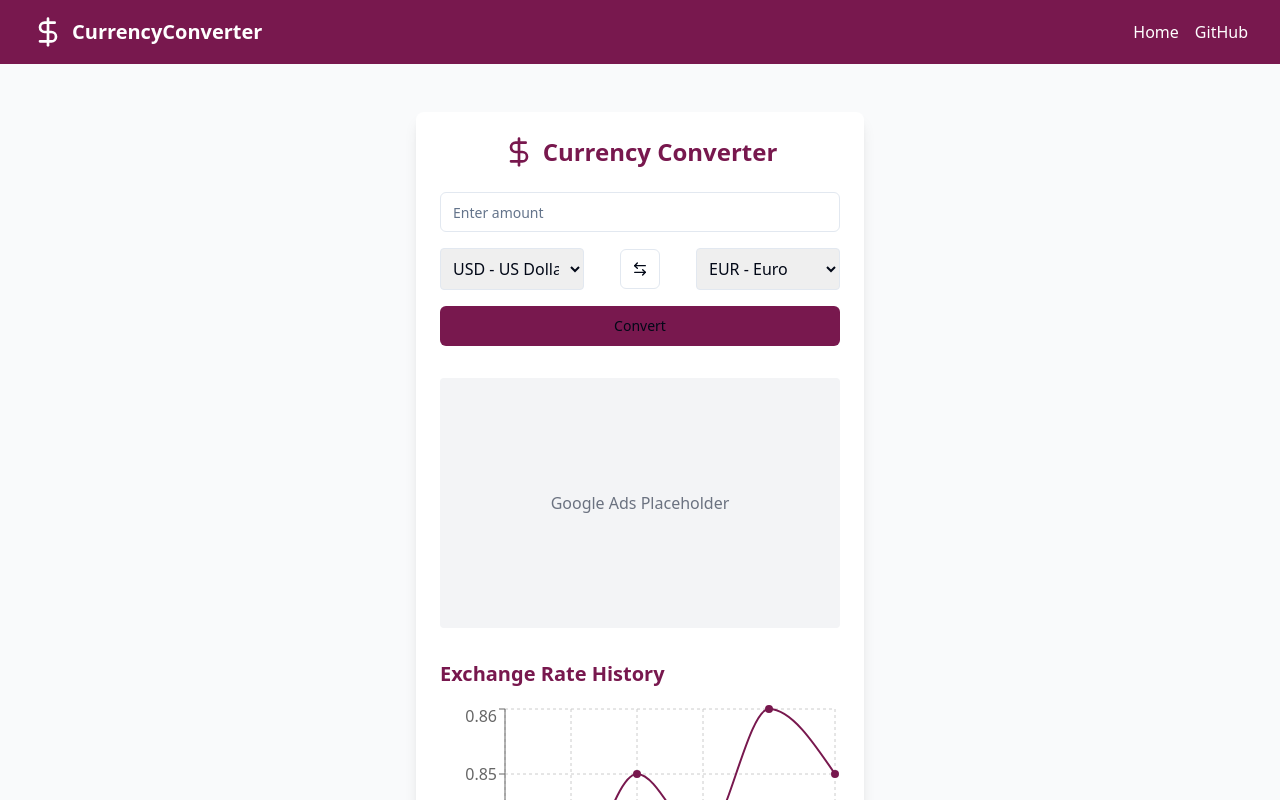
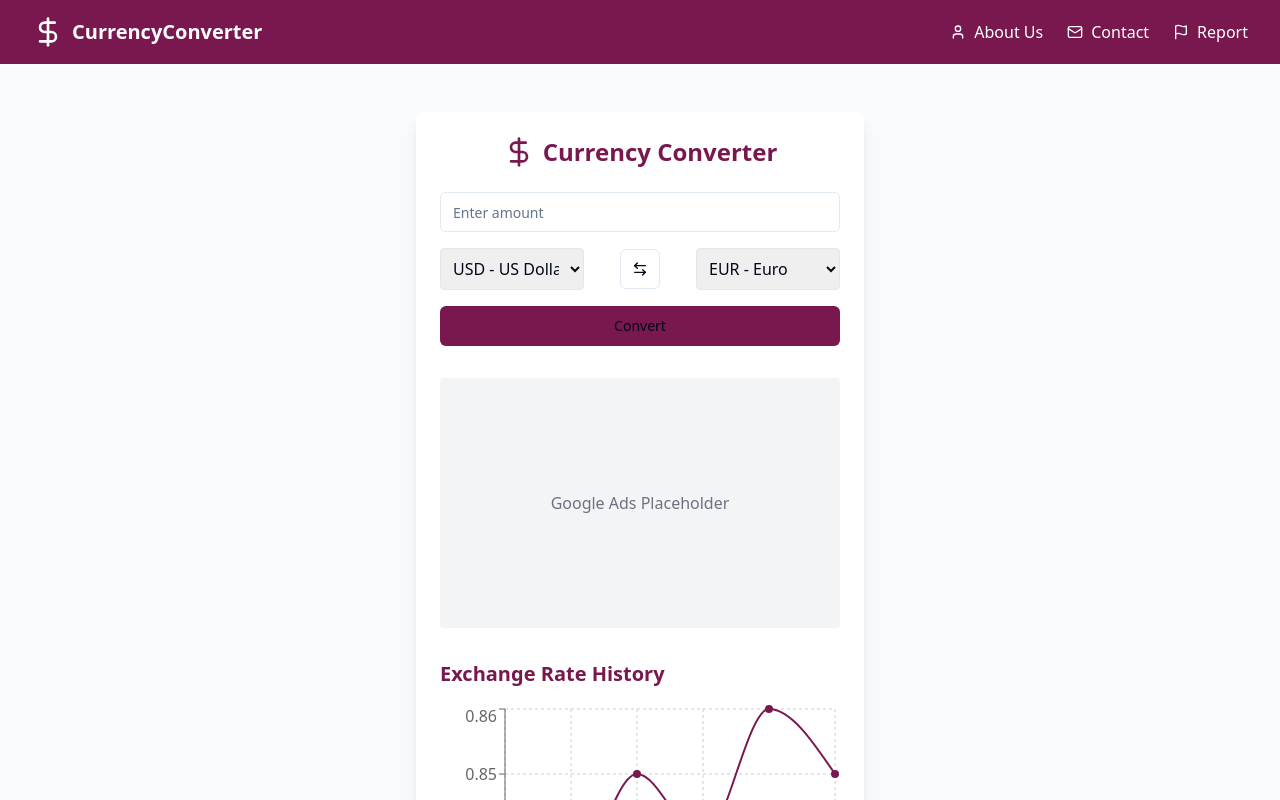
Before and after one commit to oinexacodebase/globex-rate-bridge, a React (Vite) app: page / in a window 1280 px wide. Shown: the top 800 px of the page. Built offline with nearby package versions, Linux system fonts and the light colour scheme.

Commit message:
Remove GitHub Link and Update Navigation
Removed the GitHub link from the navigation bar and added new links for "About Us," "Contact," and "Report."
[skip gpt_engineer]

```diff
--- a/src/components/Navigation.tsx
+++ b/src/components/Navigation.tsx
@@ -1,4 +1,4 @@
-import { DollarSign } from 'lucide-react';
+import { DollarSign, User, Mail, Flag } from 'lucide-react';
 import { Link } from 'react-router-dom';
 
 const Navigation = () => {
@@ -12,11 +12,19 @@ const Navigation = () => {
               <span className="ml-2 text-white text-xl font-bold">CurrencyConverter</span>
             </Link>
           </div>
-          <div className="flex items-center space-x-4">
-            <Link to="/" className="text-white hover:text-gray-200">Home</Link>
-            <a href="https://github.com" target="_blank" rel="noopener noreferrer" className="text-white hover:text-gray-200">
-              GitHub
-            </a>
+          <div className="flex items-center space-x-6">
+            <Link to="/" className="text-white hover:text-gray-200 flex items-center gap-2">
+              <User className="h-4 w-4" />
+              <span>About Us</span>
+            </Link>
+            <Link to="/" className="text-white hover:text-gray-200 flex items-center gap-2">
+              <Mail className="h-4 w-4" />
+              <span>Contact</span>
+            </Link>
+            <Link to="/" className="text-white hover:text-gray-200 flex items-center gap-2">
+              <Flag className="h-4 w-4" />
+              <span>Report</span>
+            </Link>
           </div>
         </div>
       </div>
```
